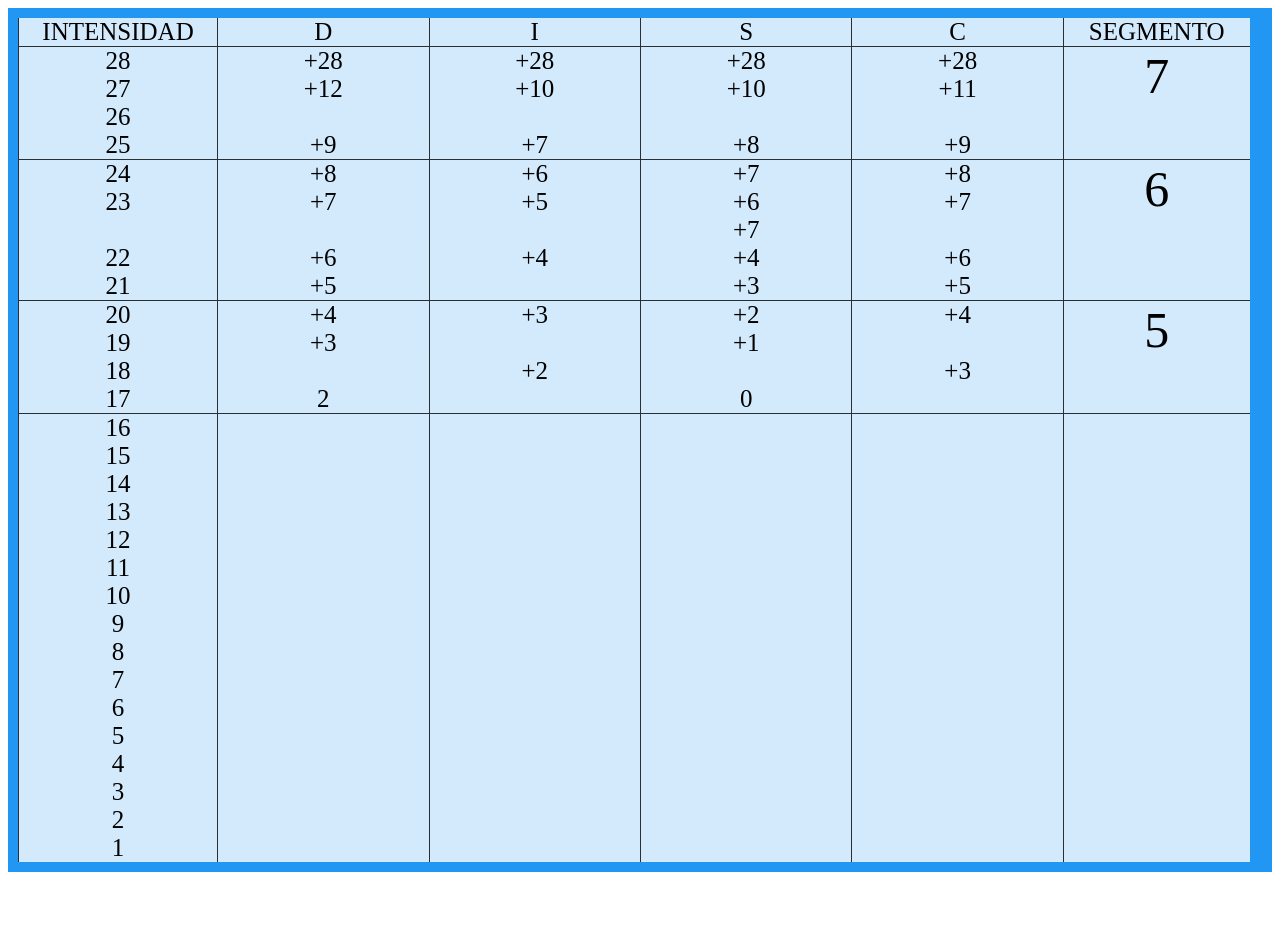
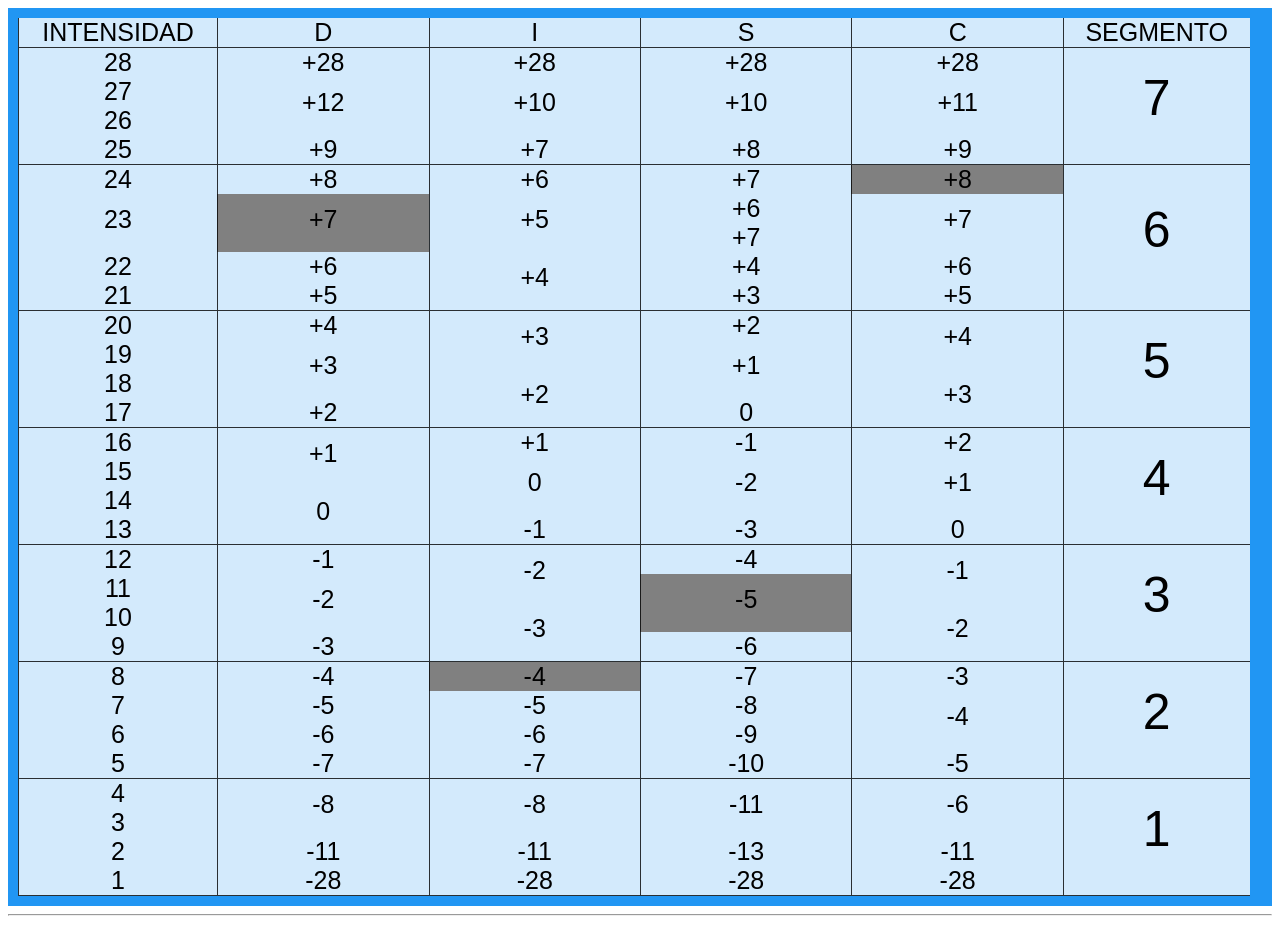
Before and after one commit to fsalazarsch/psicolaboral_test, a plain HTML site: page DISC/pagina2.html in a window 1280 px wide. Before the commit the page ends 880 px from the top, so only its background shows below. Drawn offline with nearby package versions, Linux system fonts and the light colour scheme.

Commit message:
Add files via upload

```diff
--- a/DISC/pagina2.html
+++ b/DISC/pagina2.html
@@ -1,11 +1,8 @@
 <!DOCTYPE html>
 <html>
 <head>
-	<script
-			  src="https://code.jquery.com/jquery-3.6.0.js"
-			  integrity="sha256-H+K7U5CnXl1h5ywQfKtSj8PCmoN9aaq30gDh27Xc0jk="
-			  crossorigin="anonymous"></script>
-
+	<script src="./js/jquery-3.6.0.slim.min.js"></script>
+	<script type="text/javascript" src="./js/data.js"></script>
 	<meta charset="utf-8">
 	<meta name="viewport" content="width=device-width, initial-scale=1">
 	<style>
@@ -36,7 +33,7 @@
 </style>
 <title>DISC</title>
 </head>
-<body>
+<body style="font-family: Arial;">
 	<div class="grid-container">
 
 	<div class="grid-item header">INTENSIDAD</div>
@@ -47,193 +44,279 @@
 	<div class="grid-item header">SEGMENTO</div>
 
 	<div class="grid-item">28</div>
-	<div class="grid-item">+28</div>
-	<div class="grid-item">+28</div>
-	<div class="grid-item">+28</div>
-	<div class="grid-item">+28</div>
-	<div class="grid-item header" style="grid-row: span 4;font-size: 50px;">7</div>
+	<div class="grid-item" id="D_28">+28</div>
+	<div class="grid-item" id="I_28">+28</div>
+	<div class="grid-item" id="S_28">+28</div>
+	<div class="grid-item" id="C_28">+28</div>
+	<div class="grid-item header" style="grid-row: span 4;font-size: 50px; line-height: 100px;">7</div>
 
 	<div class="grid-item">27</div>
-	<div class="grid-item" style="grid-row: span 2">+12</div>
-	<div class="grid-item" style="grid-row: span 2">+10</div>
-	<div class="grid-item" style="grid-row: span 2">+10</div>
-	<div class="grid-item" style="grid-row: span 2">+11</div>
+	<div class="grid-item" style="grid-row: span 2;line-height: 50px;" id="D_12">+12</div>
+	<div class="grid-item" style="grid-row: span 2;line-height: 50px;" id="I_10">+10</div>
+	<div class="grid-item" style="grid-row: span 2;line-height: 50px;" id="S_10">+10</div>
+	<div class="grid-item" style="grid-row: span 2;line-height: 50px;" id="C_11">+11</div>
 
 
 	<div class="grid-item">26</div>
 
-	<div class="grid-item header">25</div>
-	<div class="grid-item header">+9</div>
-	<div class="grid-item header">+7</div>
-	<div class="grid-item header">+8</div>
-	<div class="grid-item header">+9</div>
+	<div class="grid-item header" id="">25</div>
+	<div class="grid-item header" id="D_9">+9</div>
+	<div class="grid-item header" id="I_7">+7</div>
+	<div class="grid-item header" id="S_8">+8</div>
+	<div class="grid-item header" id="C_9">+9</div>
 
 	<div class="grid-item">24</div>
-	<div class="grid-item">+8</div>
-	<div class="grid-item">+6</div>
-	<div class="grid-item">+7</div>
-	<div class="grid-item">+8</div>
-	<div class="grid-item header" style="grid-row: span 5;font-size: 50px;">6</div>
+	<div class="grid-item" id="D_8">+8</div>
+	<div class="grid-item" id="I_6">+6</div>
+	<div class="grid-item" id="S_7">+7</div>
+	<div class="grid-item" id="C_8">+8</div>
+	<div class="grid-item header" style="grid-row: span 5;font-size: 50px;  line-height: 130px;">6</div>
 
-	<div class="grid-item" style="grid-row: span 2">23</div>
-	<div class="grid-item" style="grid-row: span 2">+7</div>
-	<div class="grid-item" style="grid-row: span 2">+5</div>
-	<div class="grid-item">+6</div>
-	<div class="grid-item" style="grid-row: span 2">+7</div>
-	<div class="grid-item">+7</div>
+	<div class="grid-item" style="grid-row: span 2;line-height: 50px;">23</div>
+	<div class="grid-item" style="grid-row: span 2;line-height: 50px;" id="D_7">+7</div>
+	<div class="grid-item" style="grid-row: span 2;line-height: 50px;" id="I_5">+5</div>
+	<div class="grid-item" id="S_6">+6</div>
+	<div class="grid-item" style="grid-row: span 2;line-height: 50px;" id="C_7">+7</div>
+	<div class="grid-item" id="S_7">+7</div>
 
 	<div class="grid-item">22</div>
-	<div class="grid-item">+6</div>
-	<div class="grid-item header" style="grid-row: span 2">+4</div>
-	<div class="grid-item">+4</div>
-	<div class="grid-item">+6</div>
+	<div class="grid-item" id="D_6">+6</div>
+	<div class="grid-item header" style="grid-row: span 2;line-height: 50px;" id="I_4">+4</div>
+	<div class="grid-item" id="S_4">+4</div>
+	<div class="grid-item" id="C_6">+6</div>
 
 	<div class="grid-item header">21</div>
-	<div class="grid-item header">+5</div>
-	<div class="grid-item header">+3</div>
-	<div class="grid-item header">+5</div>
+	<div class="grid-item header" id="D_5">+5</div>
+	<div class="grid-item header" id="S_3">+3</div>
+	<div class="grid-item header" id="C_5">+5</div>
 
 
 	<div class="grid-item">20</div>
-	<div class="grid-item">+4</div>
-	<div class="grid-item" style="grid-row: span 2">+3</div>
-	<div class="grid-item">+2</div>
-	<div class="grid-item" style="grid-row: span 2">+4</div>
-	<div class="grid-item header" style="grid-row: span 4;font-size: 50px;">5</div>
+	<div class="grid-item" id="D_4">+4</div>
+	<div class="grid-item" style="grid-row: span 2;line-height: 50px;" id="I_3">+3</div>
+	<div class="grid-item" id="S_2">+2</div>
+	<div class="grid-item" style="grid-row: span 2;line-height: 50px;" id="C_4">+4</div>
+	<div class="grid-item header" style="grid-row: span 4;font-size: 50px;  line-height: 100px;">5</div>
 
 	<div class="grid-item">19</div>
-	<div class="grid-item" style="grid-row: span 2">+3</div>
-	<div class="grid-item" style="grid-row: span 2">+1</div>
+	<div class="grid-item" style="grid-row: span 2;line-height: 50px;" ID="D_3">+3</div>
+	<div class="grid-item" style="grid-row: span 2;line-height: 50px;" ID="S_1">+1</div>
 
 
 	<div class="grid-item">18</div>
-	<div class="grid-item header" style="grid-row: span 2">+2</div>
-	<div class="grid-item header" style="grid-row: span 2">+3</div>
+	<div class="grid-item header" style="grid-row: span 2;line-height: 50px;" id="I_2">+2</div>
+	<div class="grid-item header" style="grid-row: span 2;line-height: 50px;" id="C_3">+3</div>
 
 	<div class="grid-item header">17</div>
-	<div class="grid-item header">2</div>
-	<div class="grid-item header">0</div>
+	<div class="grid-item header" id="D_2">+2</div>
+	<div class="grid-item header" id="S_0">0</div>
 
 
 	<div class="grid-item">16</div>
-	<div class="grid-item"></div>
-	<div class="grid-item"></div>
-	<div class="grid-item"></div>
-	<div class="grid-item"></div>
-	<div class="grid-item"></div>
+	<div class="grid-item" style="grid-row: span 2;line-height: 50px;" id="D_1">+1</div>
+	<div class="grid-item" id="I_1">+1</div>
+	<div class="grid-item" id="S_-1">-1</div>
+	<div class="grid-item" id="C_1">+2</div>
+	<div class="grid-item header" style="grid-row: span 4;font-size: 50px;  line-height: 100px;">4</div>
 
 	<div class="grid-item">15</div>
-	<div class="grid-item"></div>
-	<div class="grid-item"></div>
-	<div class="grid-item"></div>
-	<div class="grid-item"></div>
-	<div class="grid-item"></div>
+	<div class="grid-item" style="grid-row: span 2;line-height: 50px;" id="I_0">0</div>
+	<div class="grid-item" style="grid-row: span 2;line-height: 50px;" id="S_-2">-2</div>
+	<div class="grid-item" style="grid-row: span 2;line-height: 50px;" id="C_1">+1</div>
 
 	<div class="grid-item">14</div>
-	<div class="grid-item"></div>
-	<div class="grid-item"></div>
-	<div class="grid-item"></div>
-	<div class="grid-item"></div>
-	<div class="grid-item"></div>
+	<div class="grid-item header" style="grid-row: span 2;line-height: 50px;" id="D_0">0</div>
 
-	<div class="grid-item">13</div>
-	<div class="grid-item"></div>
-	<div class="grid-item"></div>
-	<div class="grid-item"></div>
-	<div class="grid-item"></div>
-	<div class="grid-item"></div>
+	<div class="grid-item header">13</div>
+	<div class="grid-item header" id="I_-1">-1</div>
+	<div class="grid-item header" id="S_-3">-3</div>
+	<div class="grid-item header" id="C_0">0</div>
 
 	<div class="grid-item">12</div>
-	<div class="grid-item"></div>
-	<div class="grid-item"></div>
-	<div class="grid-item"></div>
-	<div class="grid-item"></div>
-	<div class="grid-item"></div>
+	<div class="grid-item" id="D_-1">-1</div>
+	<div class="grid-item" style="grid-row: span 2;line-height: 50px;" id="I_-2">-2</div>
+	<div class="grid-item" id="S_-4">-4</div>
+	<div class="grid-item" style="grid-row: span 2;line-height: 50px;" id="C_-1">-1</div>
+	<div class="grid-item header"style="grid-row: span 4;font-size: 50px;  line-height: 100px;">3</div>
 
 	<div class="grid-item">11</div>
-	<div class="grid-item"></div>
-	<div class="grid-item"></div>
-	<div class="grid-item"></div>
-	<div class="grid-item"></div>
-	<div class="grid-item"></div>
+	<div class="grid-item" style="grid-row: span 2;line-height: 50px;" id="D_-2">-2</div>
+	<div class="grid-item" style="grid-row: span 2;line-height: 50px;" id="S_-5">-5</div>
 
 	<div class="grid-item">10</div>
-	<div class="grid-item"></div>
-	<div class="grid-item"></div>
-	<div class="grid-item"></div>
-	<div class="grid-item"></div>
-	<div class="grid-item"></div>
+	<div class="grid-item header" style="grid-row: span 2;line-height: 50px;" id="I_-3">-3</div>
+	<div class="grid-item header" style="grid-row: span 2;line-height: 50px;" id="C_-2">-2</div>
 
-	<div class="grid-item">9</div>
-	<div class="grid-item"></div>
-	<div class="grid-item"></div>
-	<div class="grid-item"></div>
-	<div class="grid-item"></div>
-	<div class="grid-item"></div>
+	<div class="grid-item header">9</div>
+	<div class="grid-item header" id="D_-3">-3</div>
+	<div class="grid-item header" id="S_-6">-6</div>
 
 	<div class="grid-item">8</div>
-	<div class="grid-item"></div>
-	<div class="grid-item"></div>
-	<div class="grid-item"></div>
-	<div class="grid-item"></div>
-	<div class="grid-item"></div>
+	<div class="grid-item" id="D_-4">-4</div>
+	<div class="grid-item" id="I_-4">-4</div>
+	<div class="grid-item" id="S_-7">-7</div>
+	<div class="grid-item" id="C_-3">-3</div>
+	<div class="grid-item header" class="grid-item header" style="grid-row: span 4;font-size: 50px;  line-height: 100px;">2</div>
 
 	<div class="grid-item">7</div>
-	<div class="grid-item"></div>
-	<div class="grid-item"></div>
-	<div class="grid-item"></div>
-	<div class="grid-item"></div>
-	<div class="grid-item"></div>
+	<div class="grid-item" id="D_-5">-5</div>
+	<div class="grid-item" id="I_-5">-5</div>
+	<div class="grid-item" id="S_-8">-8</div>
+	<div class="grid-item" style="grid-row: span 2;line-height: 50px;" id="C_-4">-4</div>
 
 	<div class="grid-item">6</div>
-	<div class="grid-item"></div>
-	<div class="grid-item"></div>
-	<div class="grid-item"></div>
-	<div class="grid-item"></div>
-	<div class="grid-item"></div>
+	<div class="grid-item" id="D_-6">-6</div>
+	<div class="grid-item" id="I_-6">-6</div>
+	<div class="grid-item" id="S_-9">-9</div>
 
-	<div class="grid-item">5</div>
-	<div class="grid-item"></div>
-	<div class="grid-item"></div>
-	<div class="grid-item"></div>
-	<div class="grid-item"></div>
-	<div class="grid-item"></div>
+	<div class="grid-item header">5</div>
+	<div class="grid-item header" id="D_-7">-7</div>
+	<div class="grid-item header" id="I_-7">-7</div>
+	<div class="grid-item header" id="S_-10">-10</div>
+	<div class="grid-item header" id="C_-5">-5</div>
 
 	<div class="grid-item">4</div>
-	<div class="grid-item"></div>
-	<div class="grid-item"></div>
-	<div class="grid-item"></div>
-	<div class="grid-item"></div>
-	<div class="grid-item"></div>
+	<div class="grid-item" style="grid-row: span 2;line-height: 50px;" id="D_-8">-8</div>
+	<div class="grid-item" style="grid-row: span 2;line-height: 50px;" id="I_-8">-8</div>
+	<div class="grid-item" style="grid-row: span 2;line-height: 50px;" id="S_-11">-11</div>
+	<div class="grid-item" style="grid-row: span 2;line-height: 50px;" id="C_-6">-6</div>
+	<div class="grid-item header" class="grid-item header" style="grid-row: span 4;font-size: 50px;  line-height: 100px;">1</div>
 
 	<div class="grid-item">3</div>
-	<div class="grid-item"></div>
-	<div class="grid-item"></div>
-	<div class="grid-item"></div>
-	<div class="grid-item"></div>
-	<div class="grid-item"></div>
 
 	<div class="grid-item">2</div>
-	<div class="grid-item"></div>
-	<div class="grid-item"></div>
-	<div class="grid-item"></div>
-	<div class="grid-item"></div>
-	<div class="grid-item"></div>
+	<div class="grid-item" id="D_-11">-11</div>
+	<div class="grid-item" id="I_-11">-11</div>
+	<div class="grid-item" id="S_-13">-13</div>
+	<div class="grid-item" id="C_-11">-11</div>
 
-	<div class="grid-item">1</div>
-	<div class="grid-item"></div>
-	<div class="grid-item"></div>
-	<div class="grid-item"></div>
-	<div class="grid-item"></div>
-	<div class="grid-item"></div>
-
+	<div class="grid-item header">1</div>
+	<div class="grid-item header" id="D_-28">-28</div>
+	<div class="grid-item header" id="I_-28">-28</div>
+	<div class="grid-item header" id="S_-28">-28</div>
+	<div class="grid-item header" id="C_-28">-28</div>
 
 	</div>
+
+	<hr>
+	<H1 id="patron"></H1>
+	<H3 id="patron_detalle"></H3>
+
 </body>
 </html>
 
 
 <script>
-	var disc = getCookie("disc").split(",");
 
+	function determinar_segmento(topes, segmento){
+	if(segmento >= topes[0] )
+		return  7;
+	else{
+		if (segmento >= topes[1])
+			return  6;
+		else{
+			if (segmento >= topes[2])
+				return 5;
+			else{
+				if (segmento >= topes[3])
+					return 4;
+				else{
+				if (segmento >= topes[4])
+					return 3;
+				else{
+					if (segmento >= topes[5])
+						return 2;
+					else{
+						return 1;
+						}
+					}
+				}
+			}
+		}
+	}
+
+	}
+
+	//var disc = getCookie("disc").split(",");
+	var disc = [7,-4,-5, 8];
+	var patrones = [];
+
+	var topes = [9,5,2,0,-3,-7];
+	patrones[0] = determinar_segmento(topes, disc[0]);
+	topes = [7,4,2,-1,-3,-7];
+	patrones[1] = determinar_segmento(topes, disc[1]);
+	topes = [8,3,0,-3,-6,-10];
+	patrones[2] = determinar_segmento(topes, disc[2]);
+
+	topes = [9,5,3,0,-2,-5];
+	patrones[3] = determinar_segmento(topes, disc[3]);
+
+
+	if ((disc[0] >= 10) && (disc[0] <=14))
+		disc[0] = 12;
+
+	if ((disc[0] >= 15) && (disc[0] <=28))
+		disc[0] = 28;
+
+	if ((disc[0] >= -10) && (disc[0] <=-8))
+		disc[0] = -8;
+
+	if ((disc[1] >= -21) && (disc[1] <=-11))
+		disc[1] = -11;
+
+	if ((disc[1] >= -28) && (disc[1] <=-22))
+		disc[1] = -28;
+
+	//i
+	if ((disc[1] >= 8) && (disc[1] <=14))
+		disc[1] = 10;
+
+	if ((disc[1] >= 15) && (disc[1] <=28))
+		disc[1] = 28;
+
+	if ((disc[1] >= -15) && (disc[1] <=-9))
+		disc[1] = -11;
+
+	if ((disc[1] >= -28) && (disc[1] <=-16))
+		disc[1] = -28;
+
+	//S
+	if ((disc[2] >= 9) && (disc[2] <=14))
+		disc[2] = 10;
+
+	if ((disc[2] >= 15) && (disc[2] <=28))
+		disc[2] = 28;
+
+	if ((disc[2] >= -16) && (disc[2] <=-12))
+		disc[2] = -11;
+
+	if ((disc[2] >= -28) && (disc[2] <=-17))
+		disc[2] = -28;
+
+	//C
+
+	if ((disc[3] >= 10) && (disc[3] <=16))
+		disc[3] = 11;
+
+	if ((disc[3] >= 17) && (disc[3] <=28))
+		disc[3] = 28;
+
+	if ((disc[3] >= -16) && (disc[3] <=-7))
+		disc[3] = -11;
+
+	if ((disc[3] >= -28) && (disc[3] <=-17))
+		disc[3] = -28;
+
+	console.log(disc);
+
+	$('#D_'+disc[0].toString()).css("background-color", "gray");
+	$('#I_'+disc[1].toString()).css("background-color", "gray");
+	$('#S_'+disc[2].toString()).css("background-color", "gray");
+	$('#C_'+disc[3].toString()).css("background-color", "gray");
+
+
+	console.log(patrones);
+
+	$("#patron").html(patterns_json[patrones.join('')]);
+	$("#patron_detalle").html(patterns_detail[patrones.join('')]);
 </script>
```
Also changed, not shown: DISC/index.html (+31 -6 lines).
